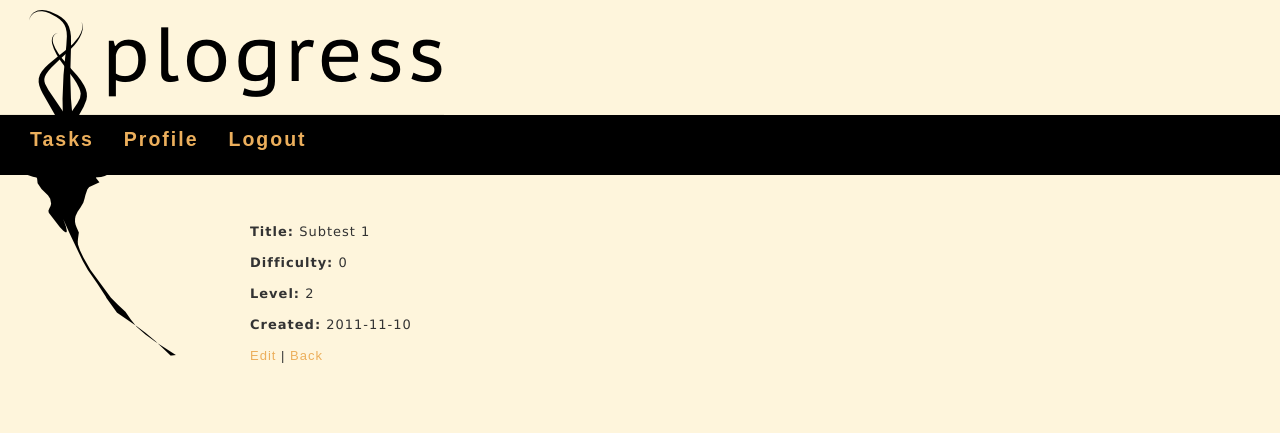
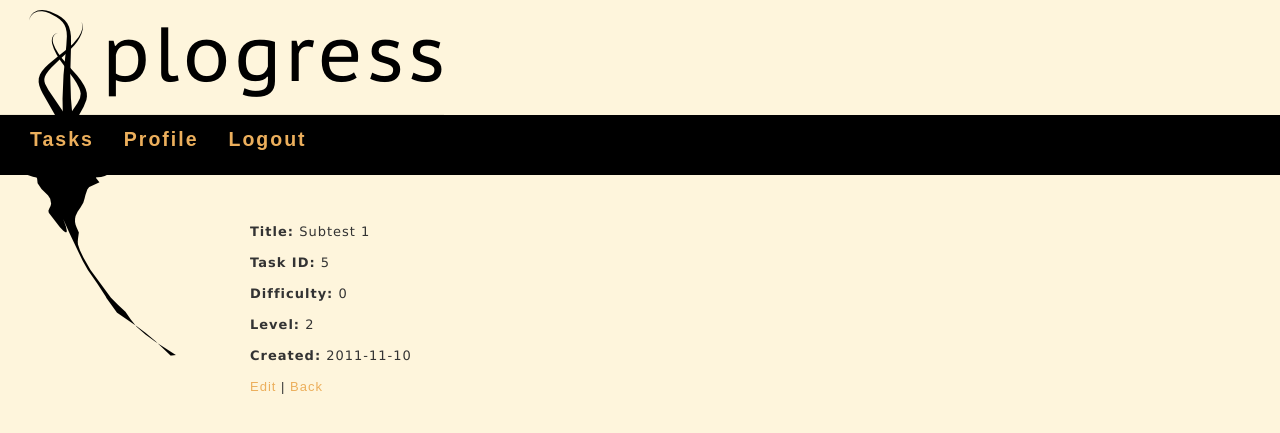
Before and after one commit to veiset/Plogress, a Rails app: page /subtasks/9 in a window 1280 px wide. Shown: the top 433 px of the page. Run offline with Rails 7, Linux system fonts and the light colour scheme; a user stored in the database is signed in; data comes from the database, SQL or seed files in the repository; style sheets or scripts are compiled from the project's sources; some libraries are stand-ins or nearby versions.

Commit message:
Adding subtasks to correspondent task
git-svn-id: http://veiset.org/svn/plog/plogress/trunk@23 1c7b3678-845b-4165-9e0e-983a4629420a

```diff
--- a/app/controllers/subtasks_controller.rb
+++ b/app/controllers/subtasks_controller.rb
@@ -50,6 +50,7 @@ class SubtasksController < ApplicationController
   # GET /subtasks/new.json
   def new
     @subtask = Subtask.new
+    @subtask.task_id = params[:task_id]
 
     respond_to do |format|
       format.html # new.html.erb
--- a/app/views/login/start.html.erb
+++ b/app/views/login/start.html.erb
@@ -7,4 +7,3 @@
     <%= label_tag(:password, "Password") %>
     <%= text_field_tag(:password) %>
 <% end %>
-<%= button_to "Register", {:controller => 'register', :action => 'start'}, :method => :get %>
--- a/app/views/subtasks/_form.html.erb
+++ b/app/views/subtasks/_form.html.erb
@@ -10,6 +10,10 @@
       </ul>
     </div>
   <% end %>
+
+  <div class="field" >
+    <%= f.hidden_field :task_id %>
+  </div>
 
   <div class="field">
     <%= f.label :title %><br />
--- a/app/views/subtasks/index.html.erb
+++ b/app/views/subtasks/index.html.erb
@@ -13,6 +13,7 @@
 
 <% @subtasks.each do |subtask| %>
   <tr>
+    <td><%= subtask.task_id %></td>
     <td><%= subtask.title %></td>
     <td><%= subtask.difficulty %></td>
     <td><%= subtask.level %></td>
--- a/app/views/subtasks/show.html.erb
+++ b/app/views/subtasks/show.html.erb
@@ -3,6 +3,11 @@
 <p>
   <b>Title:</b>
   <%= @subtask.title %>
+</p>
+
+<p>
+  <b>Task ID:</b>
+  <%= @subtask.task_id %>
 </p>
 
 <p>
```
Also changed, not shown: app/views/tasks/show.html.erb (+14 -1 lines).
